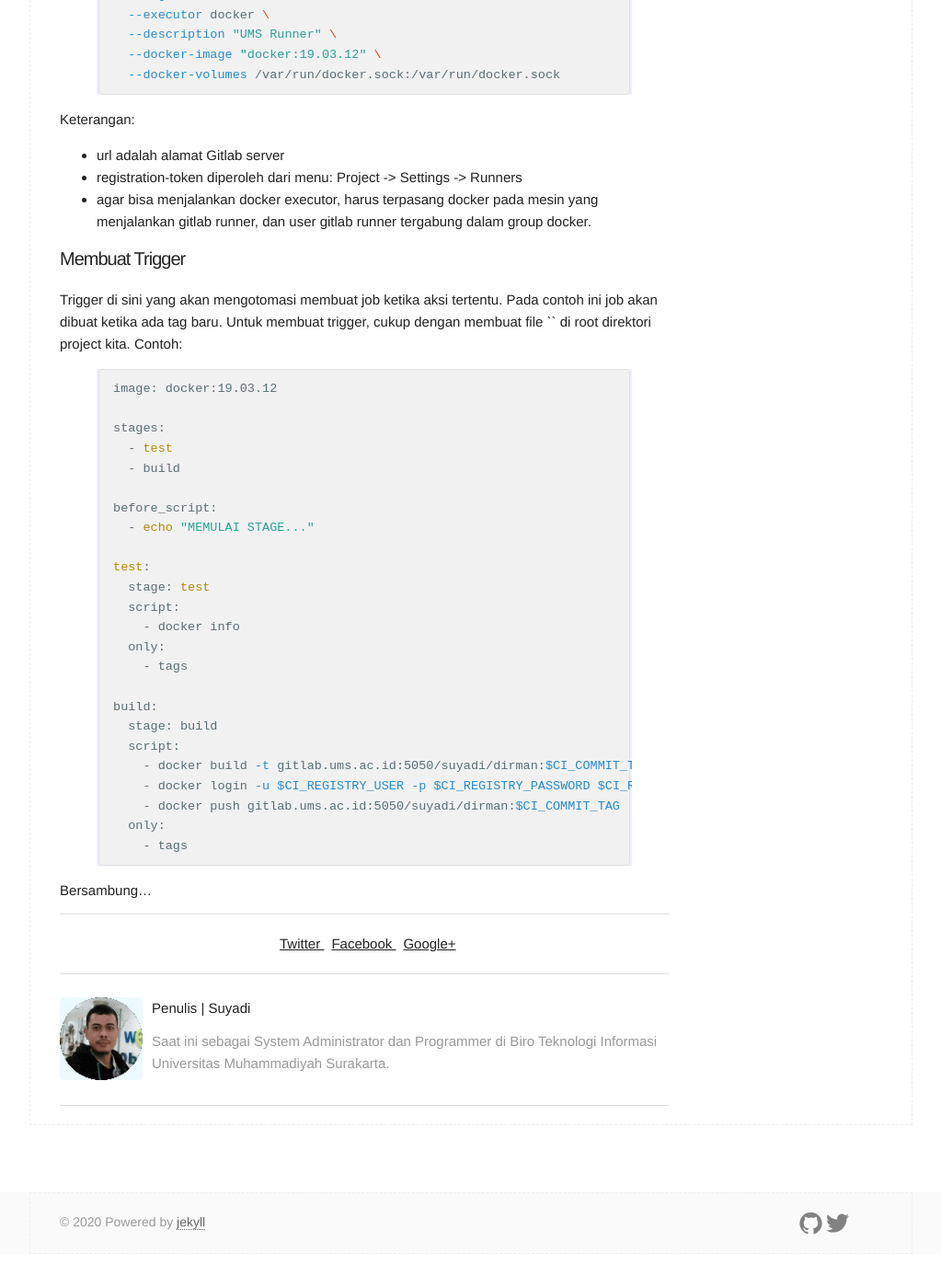
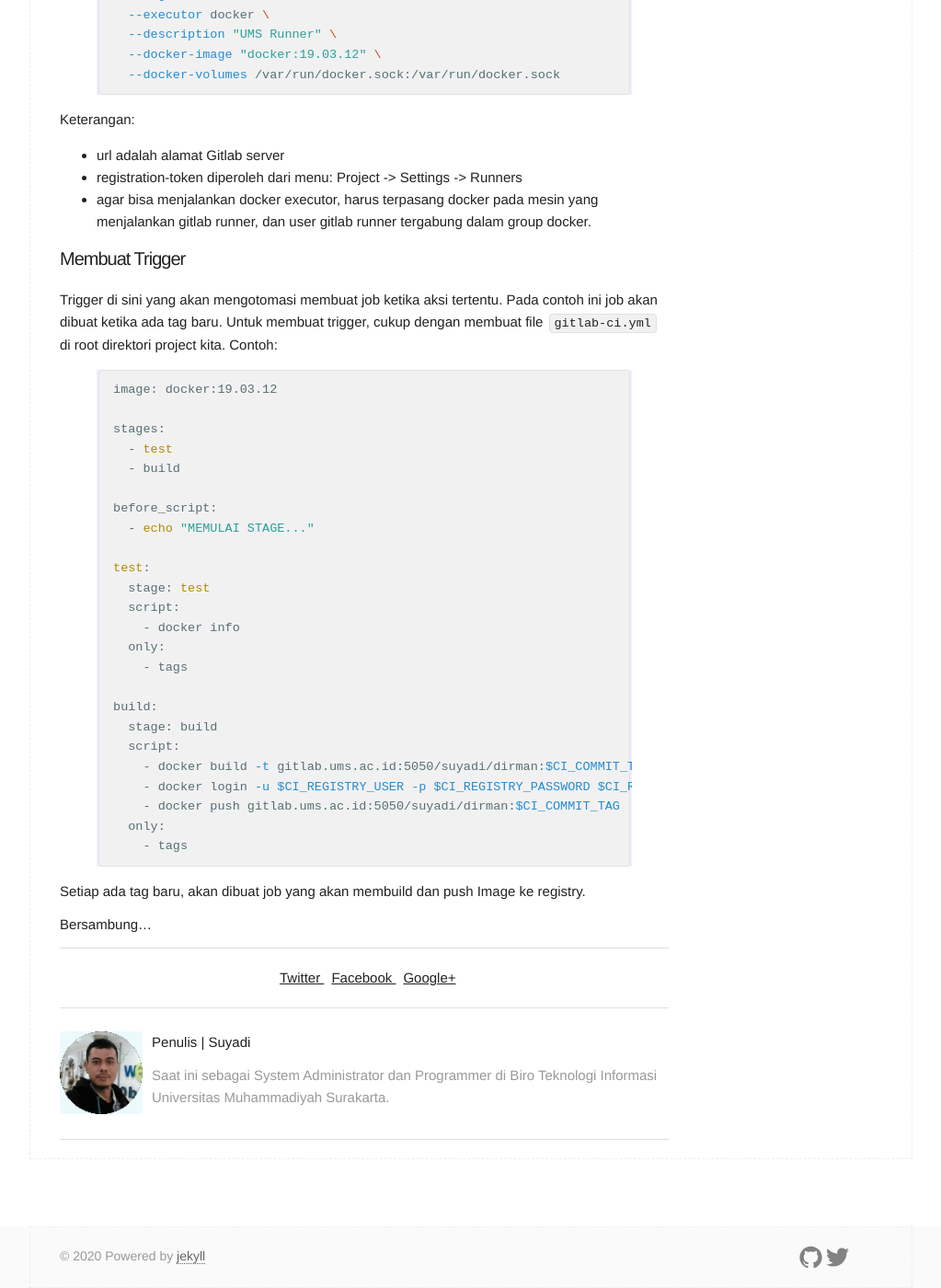
Before and after one commit to abufarros/abufarros.github.io, a Jekyll site: the page built from _posts/2020-09-11-docker-gitlab-ci.md, in a window 1280 px wide and 1400 px high, scrolled down 770 px. Shown: the whole window at 92% size, without its empty margins (128-1151 px from the left). Built offline with Jekyll 4.4.1, drawn with Linux system fonts in a browser that asks for light colours; before the commit the page ends 2133 px from its top, so only the background shows below that.

Commit message:
docker gitlab ci/cd revisi 1

```diff
--- a/_posts/2020-09-11-docker-gitlab-ci.md
+++ b/_posts/2020-09-11-docker-gitlab-ci.md
@@ -39,7 +39,7 @@ Keterangan:
 
 ### Membuat Trigger
 
-Trigger di sini yang akan mengotomasi membuat job ketika aksi tertentu. Pada contoh ini job akan dibuat ketika ada tag baru. Untuk membuat trigger, cukup dengan membuat file `` di root direktori project kita. Contoh:
+Trigger di sini yang akan mengotomasi membuat job ketika aksi tertentu. Pada contoh ini job akan dibuat ketika ada tag baru. Untuk membuat trigger, cukup dengan membuat file `gitlab-ci.yml` di root direktori project kita. Contoh:
 
 {% highlight bash %}
 image: docker:19.03.12
@@ -68,4 +68,6 @@ build:
     - tags
 {% endhighlight %}
 
+Setiap ada tag baru, akan dibuat job yang akan membuild dan push Image ke registry.
+
 Bersambung...
```
